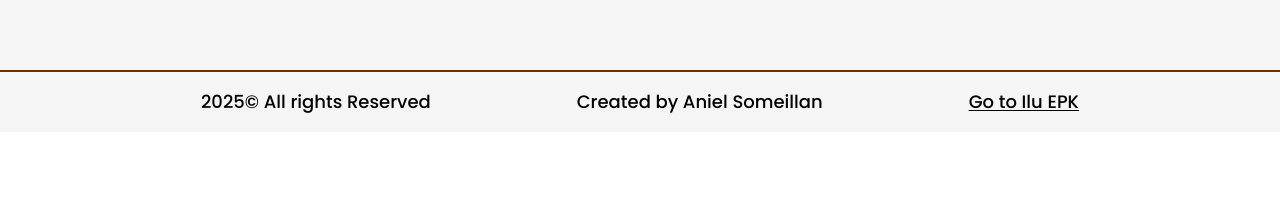
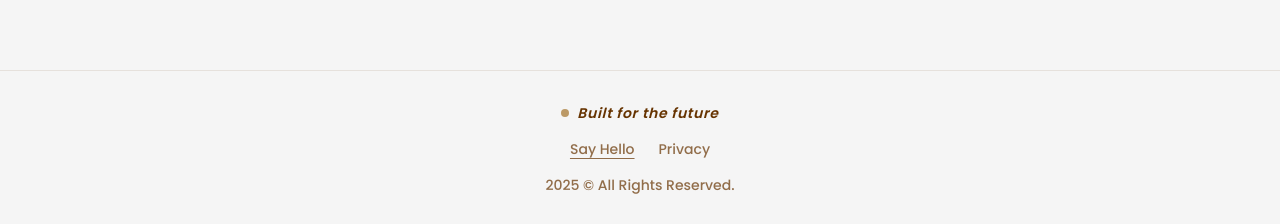
Before and after one commit to anisomegala/aniel_website, a Next.js app: page / in a window 1280 px wide. Shown: the part 1220-1444 px from the top of the page. Before the commit the page ends 1352 px from the top, so only its background shows below. Built offline with nearby package versions, Linux system fonts and the light colour scheme; no server answers.

Commit message:
fixed issues with audio player and improved footer

```diff
--- a/src/components/Footer.js
+++ b/src/components/Footer.js
@@ -1,18 +1,44 @@
+import React from 'react'
 import Link from 'next/link'
-import React from 'react'
-import Layout from '../components/Layout'
 
 const Footer = () => {
     return (
-        <footer className='w-full border-t-2 border-solid border-dark
-        font-medium text-lg dark:text-light dark:border-light sm:text-base'>
-            <Layout className='py-4 flex items-center justify-around lg:flex-col lg:py-6'>
-                <span>{new Date().getFullYear()}&copy; All rights Reserved </span>
-                <Link href='/'>Created by Aniel Someillan</Link>
-                <Link href='https://ilu-epk.vercel.app' target={'_blank'}
-                    className='underline underline-offset-2'
-                >Go to Ilu EPK</Link>
-            </Layout>
+        <footer className="w-full border-t border-solid border-dark/10 dark:border-light/10 font-medium text-sm sm:text-xs bg-light dark:bg-dark py-8 px-32 lg:px-16 md:px-12 sm:px-8">
+            <div className="flex flex-col md:flex-row items-center justify-between text-dark/70 dark:text-light/70 gap-4">
+
+                {/* 1. Copyright Section */}
+                <div className="flex items-center gap-1 order-3 md:order-1">
+                    <span>{new Date().getFullYear()} &copy; All Rights Reserved.</span>
+                </div>
+
+                {/* 2. Modern Tagline / Status */}
+                <div className="flex items-center gap-2 order-1 md:order-2">
+                    <span className="relative flex h-2 w-2">
+                        <span className="animate-ping absolute inline-flex h-full w-full rounded-full bg-primary opacity-75"></span>
+                        <span className="relative inline-flex rounded-full h-2 w-2 bg-primary"></span>
+                    </span>
+                    <span className="font-semibold tracking-wider text-dark dark:text-light italic">
+                        Built for the future
+                    </span>
+                </div>
+
+                {/* 3. Utility Links (Modern Minimalist) */}
+                <div className="flex items-center gap-6 order-2 md:order-3">
+                    <Link
+                        href="mailto:your-email@example.com"
+                        className="hover:text-primary transition-colors duration-200 underline underline-offset-4"
+                    >
+                        Say Hello
+                    </Link>
+                    <Link
+                        href="/privacy"
+                        className="hover:text-primary transition-colors duration-200"
+                    >
+                        Privacy
+                    </Link>
+                </div>
+
+            </div>
         </footer>
     )
 }
--- a/src/pages/index.js
+++ b/src/pages/index.js
@@ -14,7 +14,7 @@ const StickyAudioPlayer = dynamic(() => Promise.resolve(() => (
     initial={{ y: 100 }}
     animate={{ y: 0 }}
     transition={{ delay: 1, duration: 0.5 }}
-    className="fixed bottom-6 left-1/2 -translate-x-1/2 w-[90%] max-w-md z-50"
+    className="fixed bottom-6 right-1 -translate-x-1/2 w-[90%] max-w-md z-50"
   >
     <div className="flex items-center gap-4 bg-light/80 dark:bg-dark/80 backdrop-blur-md p-3 rounded-full border border-primary/30 shadow-[0_10px_30px_rgba(0,0,0,0.2)]">
       <div className="w-10 h-10 rounded-full bg-primary flex items-center justify-center animate-pulse">
```
